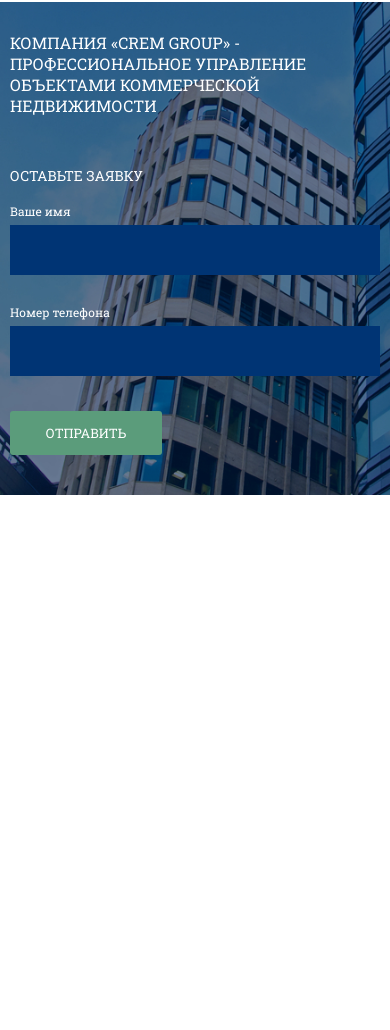
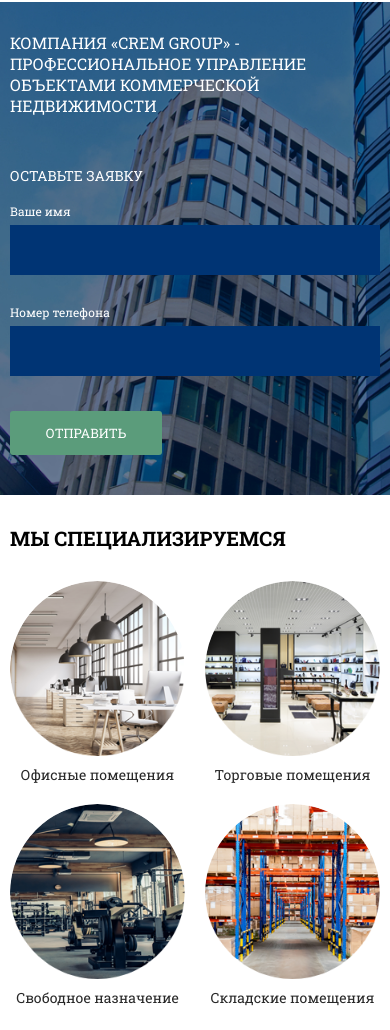
Before and after one commit to MarianVytak/CREM, a website: page src/index.html in a window 390 px wide. Shown: the part 70-1100 px from the top of the page. Before the commit the page ends 844 px from the top, so only its background shows below. Drawn offline with nearby package versions, Linux system fonts and the light colour scheme; files that its build step writes are made by us from their sources.

Commit message:
Section 2: mobile version.

```diff
--- a/src/assets/sass/customs/media.scss
+++ b/src/assets/sass/customs/media.scss
@@ -43,6 +43,9 @@
     // Customs
 
     // Section 2
+    .section-2 {
+        padding: 40px 0 50px;
+    }
 
     // Section 3
 
@@ -76,8 +79,14 @@
     .form_title {
         font-size: 14px;
     }
+    .h2 {
+        font-size: 20px;
+    }
 
     // Header
+    .header {
+        position: inherit;
+    }
     .header__logo {
         width: 120px;
     }
@@ -97,6 +106,24 @@
     }
 
     // Section 2
+    .section-2 {
+        padding: 30px 0;
+    }
+    .section-2__list {
+        flex-wrap: wrap;
+        margin: 30px -10px 0;
+    }
+    .section-2__list_item {
+        width: 50%;
+        margin-right: 0;
+        margin-bottom: 20px;
+        padding: 0 10px;
+        box-sizing: border-box;
+    }
+    .section-2__list_item_title {
+        margin-top: 5px;
+        font-size: 14px;
+    }
 
     // Section 3
 
@@ -108,7 +135,6 @@
 
 }
 
-.section-2,
 .section-3,
 .section-4,
 .section-5,
```
